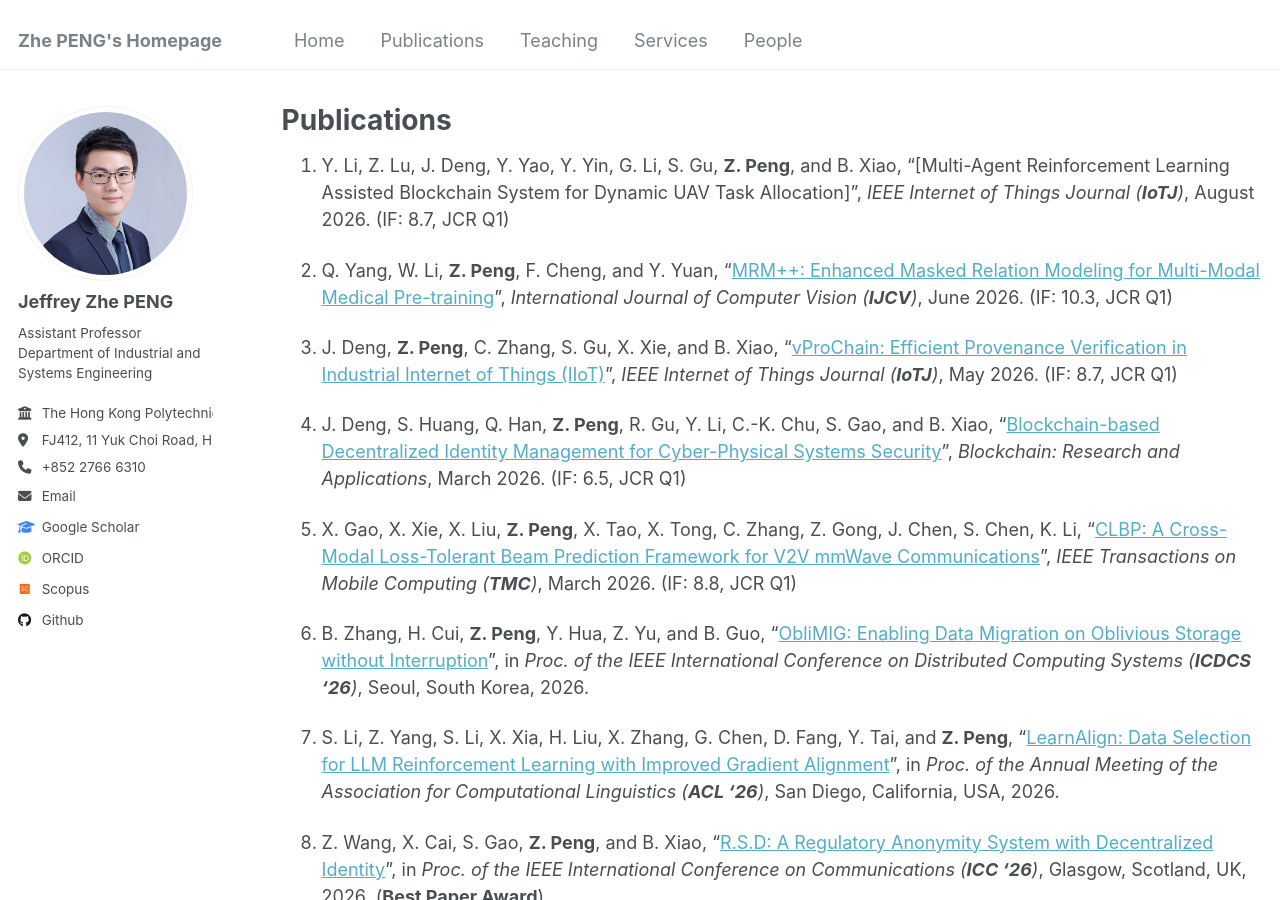
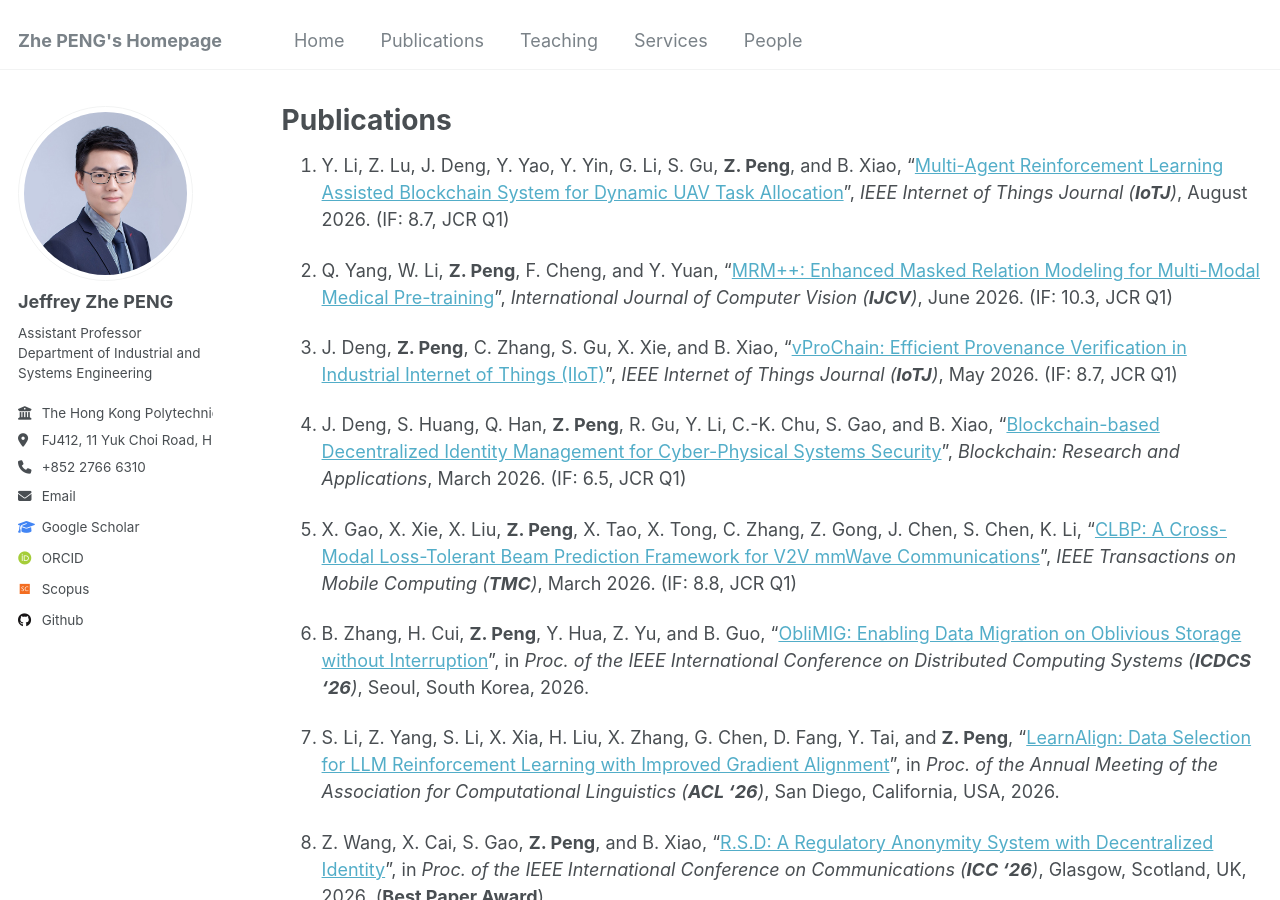
Before and after one commit to PENG-Zhe/peng-zhe.github.io, a Jekyll site: the page built from _pages/publications.md, in a window 1280 px wide and 900 px high. Built offline with Jekyll 4.4.1, drawn with Linux system fonts in a browser that asks for light colours; some web fonts are replaced; part of the change alters nothing that is shown.

```diff
--- a/_pages/publications.md
+++ b/_pages/publications.md
@@ -3,7 +3,7 @@ title: "Publications"
 permalink: /publications/
 layout: archive
 ---
-1. Y. Li, Z. Lu, J. Deng, Y. Yao, Y. Yin, G. Li, S. Gu, **Z. Peng**, and B. Xiao, "[Multi-Agent Reinforcement Learning Assisted Blockchain System for Dynamic UAV Task Allocation]", _IEEE Internet of Things Journal (**IoTJ**)_, August 2026. (IF: 8.7, JCR Q1)
+1. Y. Li, Z. Lu, J. Deng, Y. Yao, Y. Yin, G. Li, S. Gu, **Z. Peng**, and B. Xiao, "[Multi-Agent Reinforcement Learning Assisted Blockchain System for Dynamic UAV Task Allocation](https://ieeexplore.ieee.org/document/11658377)", _IEEE Internet of Things Journal (**IoTJ**)_, August 2026. (IF: 8.7, JCR Q1)
 
 1. Q. Yang, W. Li, **Z. Peng**, F. Cheng, and Y. Yuan, "[MRM++: Enhanced Masked Relation Modeling for Multi-Modal Medical Pre-training](https://link.springer.com/article/10.1007/s11263-026-02938-5)", _International Journal of Computer Vision (**IJCV**)_, June 2026. (IF: 10.3, JCR Q1)
 
```
